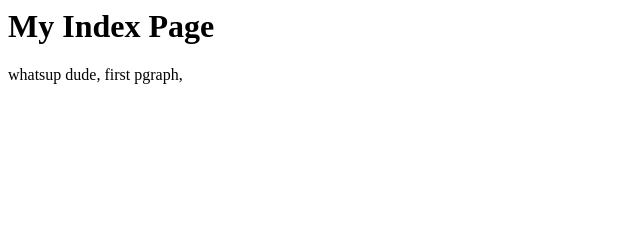
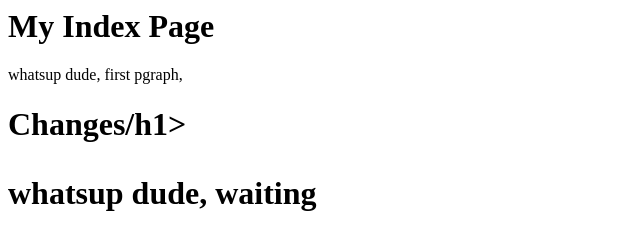
Before and after one commit to brooksbackinoff/Starter-Template, a plain HTML site: page Index.html in a window 1280 px wide. Shown: the whole page, without its empty margins (0-640 px from the left). Drawn offline with Linux system fonts and the light colour scheme.

Commit message:
Update Index.html

```diff
--- a/Index.html
+++ b/Index.html
@@ -12,4 +12,16 @@
 <h1>My Index Page</h1>
 <p>whatsup dude, first pgraph,</p>
 </body>
+
+
+<head>
+<!-- title tag shows up on browser tab -->
+<title> Trying to make some changes </title>
+</head>
+<!-- the body is where everything goes that users should see-->
+<body>
+<h1>Changes/h1>
+<p>whatsup dude, waiting</p>
+</body>
+
 </html>
```
